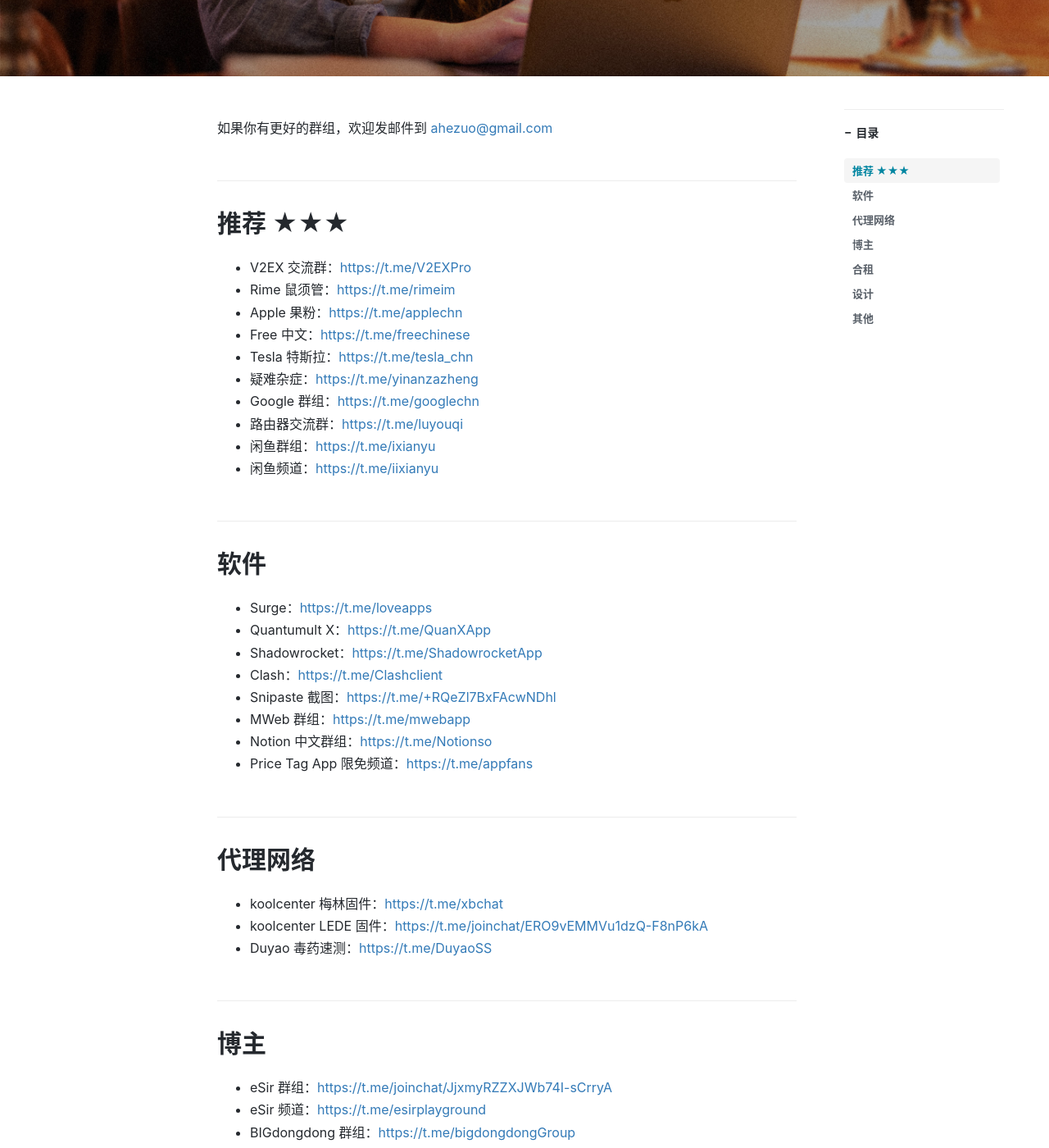
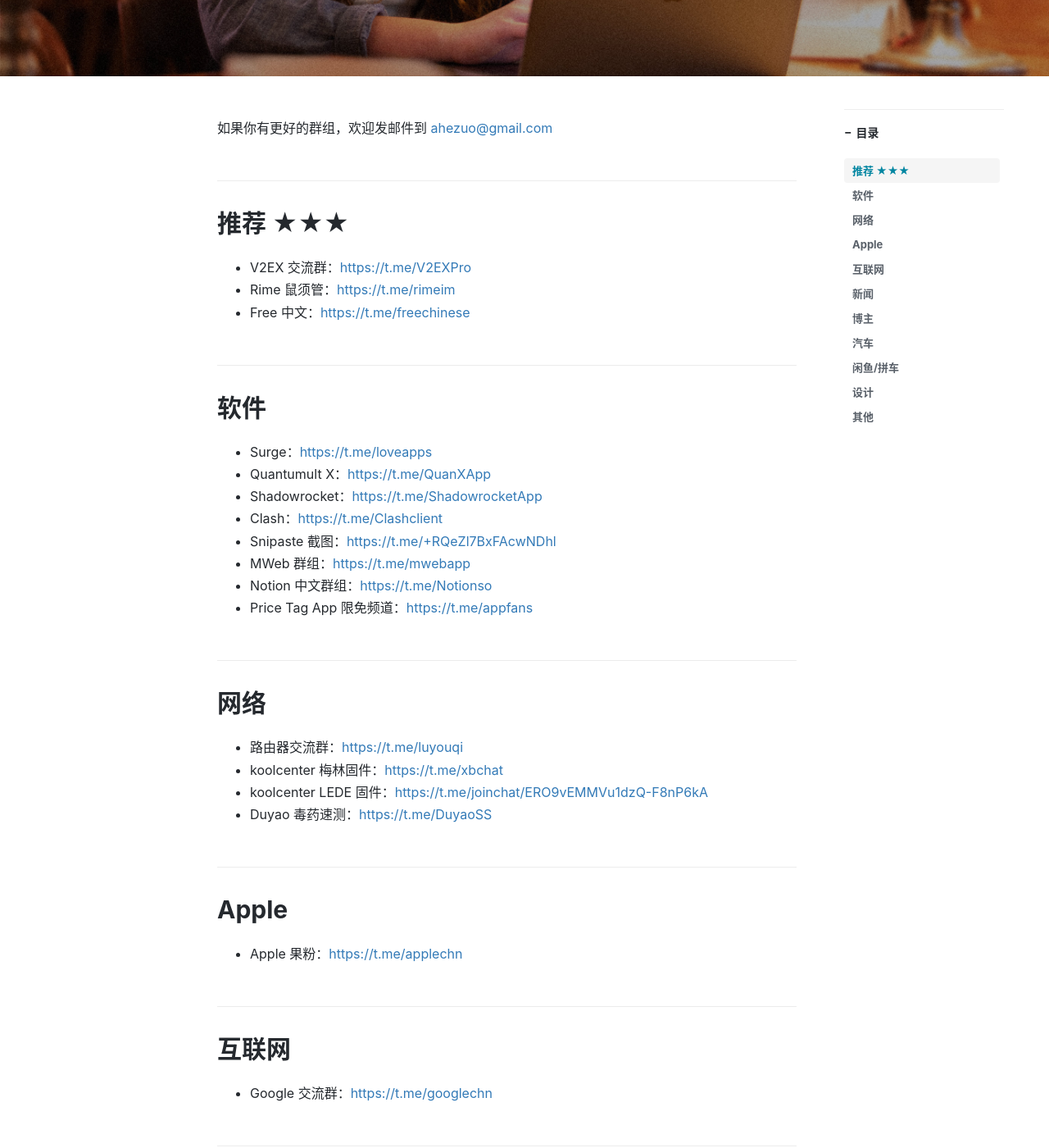
Before and after one commit to ssnhd/ssnhd.github.io, a Jekyll site: the page built from _posts/2022-2-27-Telegram.md, in a window 1280 px wide and 1400 px high, scrolled down 394 px. Shown: the whole window at 82% size. Built offline with Jekyll 4.4.1, drawn with Linux system fonts in a browser that asks for light colours; nearby versions of some CDN libraries; comment, search, counter and statistics services are not loaded; some of the changed text lies outside the part shown.

Commit message:
Update 2022-2-27-Telegram.md

```diff
--- a/_posts/2022-2-27-Telegram.md
+++ b/_posts/2022-2-27-Telegram.md
@@ -16,14 +16,9 @@
 ## 推荐 ★★★
 - V2EX 交流群：<https://t.me/V2EXPro>
 - Rime 鼠须管：<https://t.me/rimeim>
-- Apple 果粉：<https://t.me/applechn>
 - Free 中文：<https://t.me/freechinese>
-- Tesla 特斯拉：<https://t.me/tesla_chn>
-- 疑难杂症：<https://t.me/yinanzazheng>
-- Google 群组：<https://t.me/googlechn>
-- 路由器交流群：<https://t.me/luyouqi>
-- 闲鱼群组：<https://t.me/ixianyu>
-- 闲鱼频道：<https://t.me/iixianyu>
+
+
 
 ## 软件
 - Surge：<https://t.me/loveapps>
@@ -36,17 +31,32 @@
 - Price Tag App 限免频道：<https://t.me/appfans>
 
 
-## 代理网络
+## 网络
+- 路由器交流群：<https://t.me/luyouqi>
 - koolcenter 梅林固件：<https://t.me/xbchat>
 - koolcenter LEDE 固件：<https://t.me/joinchat/ERO9vEMMVu1dzQ-F8nP6kA>
 - Duyao 毒药速测：<https://t.me/DuyaoSS>
+
+## Apple
+- Apple 果粉：<https://t.me/applechn>
+
+## 互联网
+- Google 交流群：<https://t.me/googlechn>
+
+## 新闻
+- Free 中文：<https://t.me/freechinese>
 
 ## 博主
 - eSir 群组：<https://t.me/joinchat/JjxmyRZZXJWb74I-sCrryA>
 - eSir 频道：<https://t.me/esirplayground>
 - BIGdongdong 群组：<https://t.me/bigdongdongGroup>
 
-## 合租
+## 汽车
+- Tesla 特斯拉：<https://t.me/tesla_chn>
+
+## 闲鱼/拼车
+- 闲鱼群组：<https://t.me/ixianyu>
+- 闲鱼频道：<https://t.me/iixianyu>
 - 合租频道：<https://t.me/hezu2>
 - 合租群组：<https://t.me/hezu1>
 
```
Also changed, not shown: other parts of _posts/2022-2-27-Telegram.md (+1 -0 lines).
